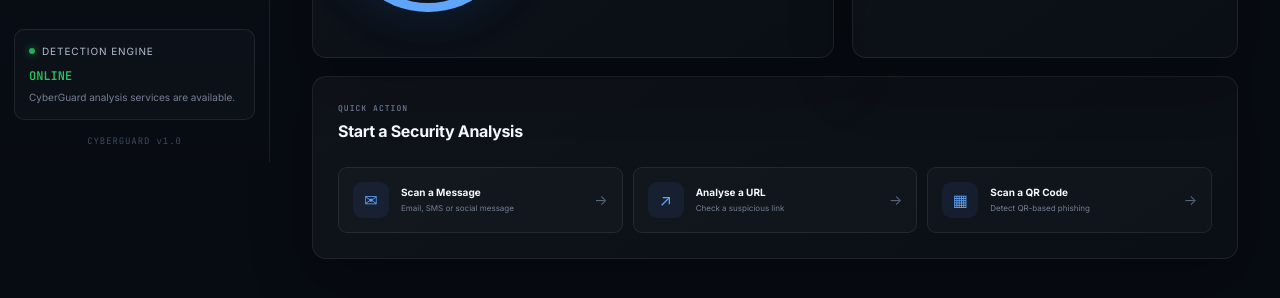
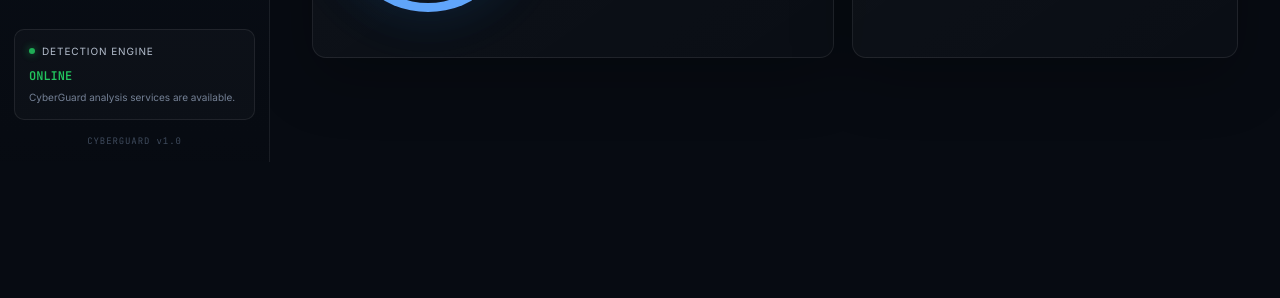
Before and after one commit to NomzaZulu/cyber1, a website: page index.html in a window 1280 px wide. Shown: the part 638-936 px from the top of the page. After the commit the page ends 800 px from the top, so only its background shows below. Drawn offline with Linux system fonts and the light colour scheme.

Commit message:
Update index.html

```diff
--- a/index.html
+++ b/index.html
@@ -517,103 +517,6 @@
 
                     </div>
 
-
-                    <!-- Quick Analysis -->
-
-                    <div class="panel quick-panel">
-
-                        <div class="panel-header">
-
-                            <div>
-
-                                <span class="panel-kicker">
-                                    QUICK ACTION
-                                </span>
-
-                                <h3>
-                                    Start a Security Analysis
-                                </h3>
-
-                            </div>
-
-                        </div>
-
-                        <div class="quick-actions">
-
-                            <button
-                                class="quick-action"
-                                data-analysis="message"
-                            >
-
-                                <span class="quick-action-icon">
-                                    ✉
-                                </span>
-
-                                <span>
-                                    <strong>
-                                        Scan a Message
-                                    </strong>
-
-                                    <small>
-                                        Email, SMS or social message
-                                    </small>
-                                </span>
-
-                                <span class="arrow">→</span>
-
-                            </button>
-
-
-                            <button
-                                class="quick-action"
-                                data-analysis="url"
-                            >
-
-                                <span class="quick-action-icon">
-                                    ↗
-                                </span>
-
-                                <span>
-                                    <strong>
-                                        Analyse a URL
-                                    </strong>
-
-                                    <small>
-                                        Check a suspicious link
-                                    </small>
-                                </span>
-
-                                <span class="arrow">→</span>
-
-                            </button>
-
-
-                            <button
-                                class="quick-action"
-                                data-analysis="qr"
-                            >
-
-                                <span class="quick-action-icon">
-                                    ▦
-                                </span>
-
-                                <span>
-                                    <strong>
-                                        Scan a QR Code
-                                    </strong>
-
-                                    <small>
-                                        Detect QR-based phishing
-                                    </small>
-                                </span>
-
-                                <span class="arrow">→</span>
-
-                            </button>
-
-                        </div>
-
-                    </div>
 
                 </section>
 
```
